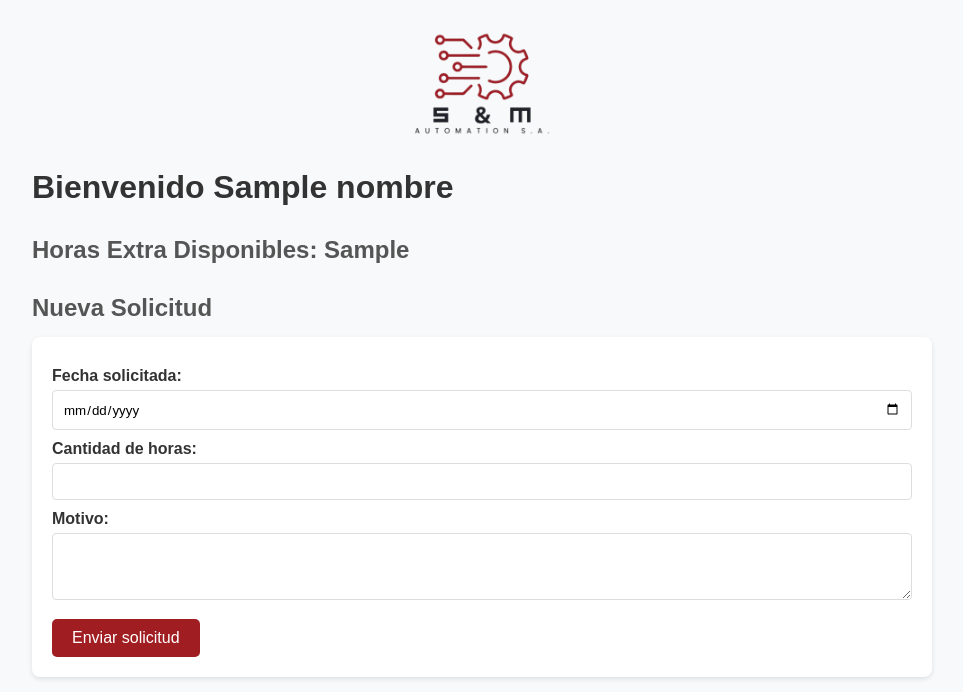
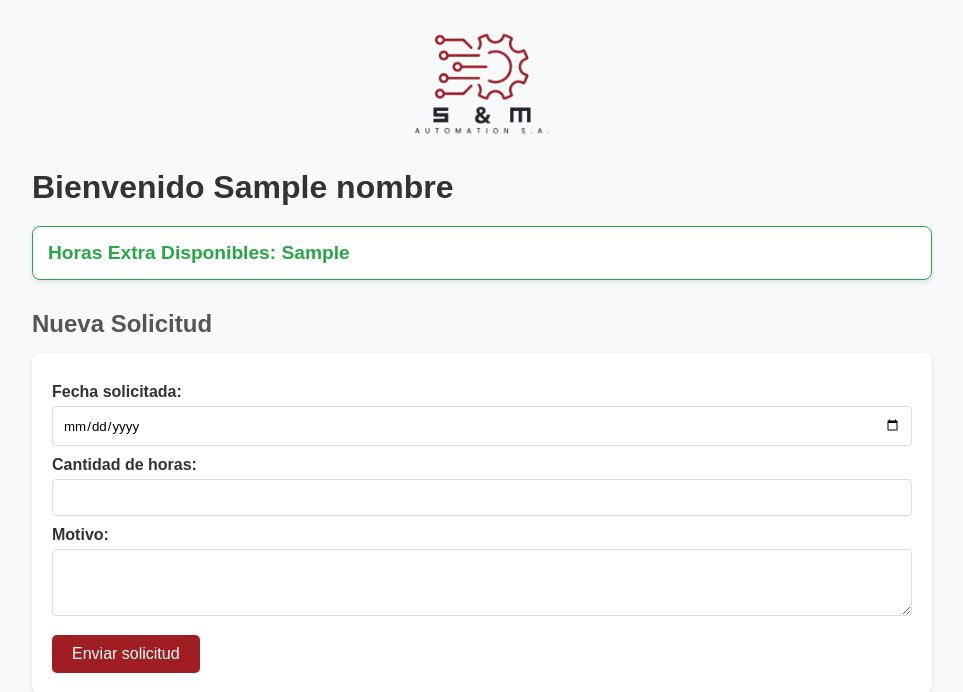
Before and after one commit to kandrada/app_horas_completa, a Flask app: template templates/empleado.html in a window 1280 px wide. Shown: the top 692 px of the page, without its empty margins (158-1121 px from the left). Run offline with Flask 3, Linux system fonts and the light colour scheme; the template is opened without the code that fills it: most values are stand-ins (such as "Sample title", 1, 10 or a date in 2020).

Commit message:
style.css

```diff
--- a/static/style.css
+++ b/static/style.css
@@ -373,3 +373,28 @@ ul li {
     border-radius: 5px;
     border-left: 4px solid #28a745;
 }
+
+/* --- ESTILOS PARA MOSTRAR EL SALDO DE HORAS (empleado.html) --- */
+.saldo-info {
+    /* Fondo suave y borde para destacar la información */
+    background-color: white; /* Azul muy claro */
+    border: 1px solid #28a745; /* Borde azul */
+    padding: 15px;
+    border-radius: 8px;
+    margin-bottom: 20px;
+    box-shadow: 0 2px 5px rgba(0,0,0,0.1); /* Sombra suave */
+}
+
+.saldo-info h2 {
+    /* Estilos del texto principal */
+    margin-top: 0;
+    margin-bottom: 0;
+    color: #28a745; /* Color principal */
+    font-size: 1.2em;
+}
+
+.saldo-info b {
+    /* Estilos para el número de horas (hace que el saldo se vea más grande y destacado) */
+    font-size: 1em; /* Número de horas más grande */
+    color: #28a745; /* Verde para indicar un saldo positivo */
+}
```
